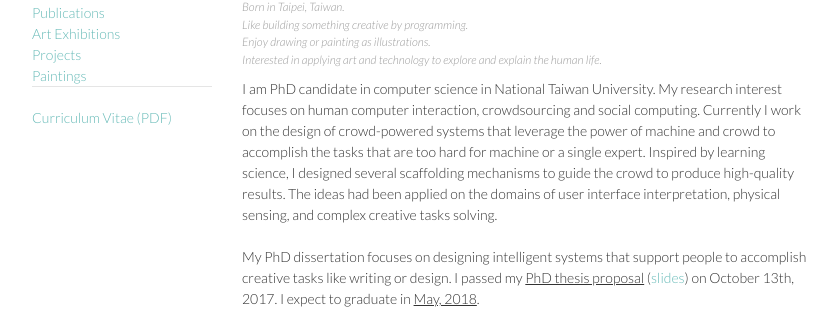
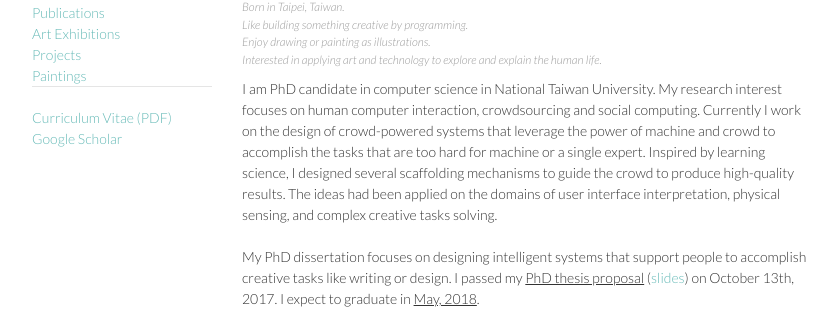
Before and after one commit to janetyc/janetyc.github.com, a Jekyll site: the page built from index.html, in a window 1280 px wide. Shown: the part 127-450 px from the top of the page, without its empty margins (218-1055 px from the left). Built offline with Jekyll 4.4.1, drawn with Linux system fonts in a browser that asks for light colours.

Commit message:
add google scholar link

```diff
--- a/_layouts/default.html
+++ b/_layouts/default.html
@@ -28,6 +28,7 @@
         <a href="/paintings.html">Paintings</a><br/>
         <hr>
         <a href="/assets/janetyc_cv_201710.pdf">Curriculum Vitae (PDF)</a><br/>
+        <a href="https://scholar.google.com/citations?hl=en&user=6kYzJ6IAAAAJ">Google Scholar</a><br/>
       </header>
       <section>
         {{ content }}
```
